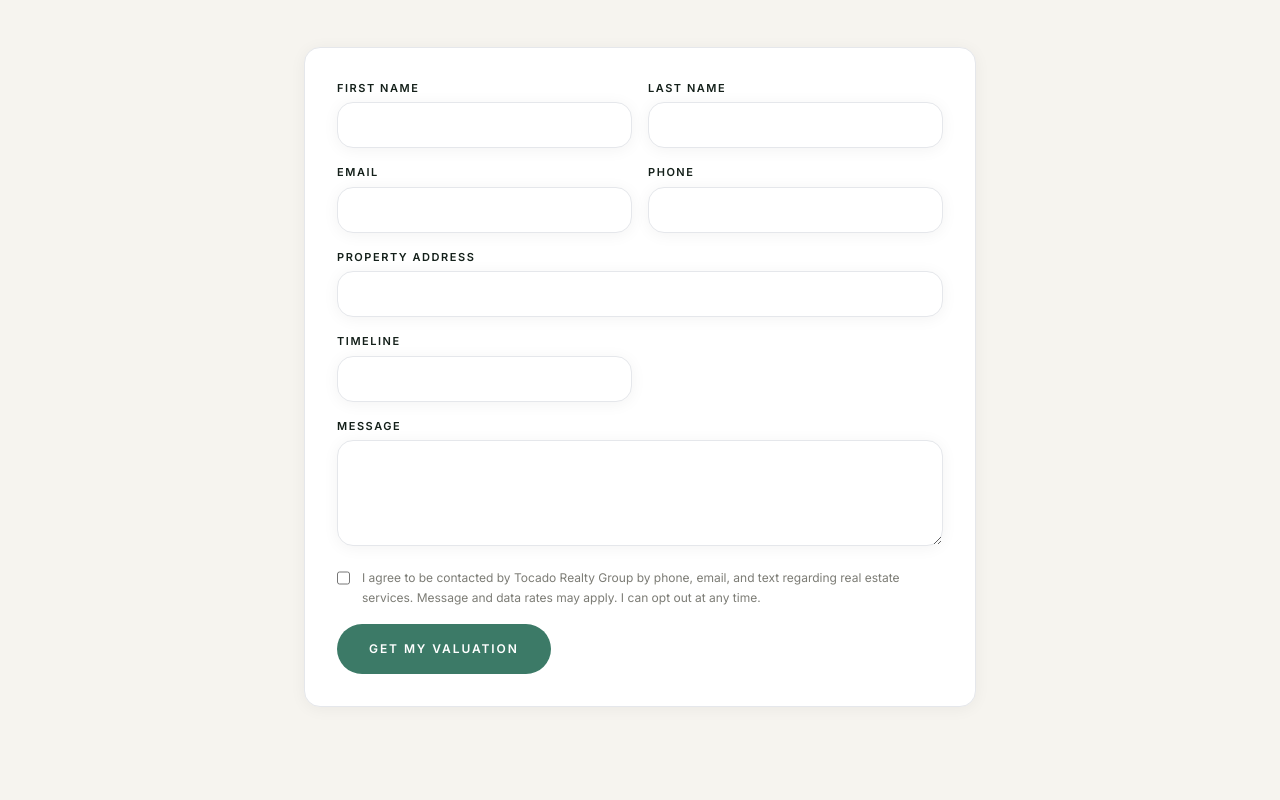
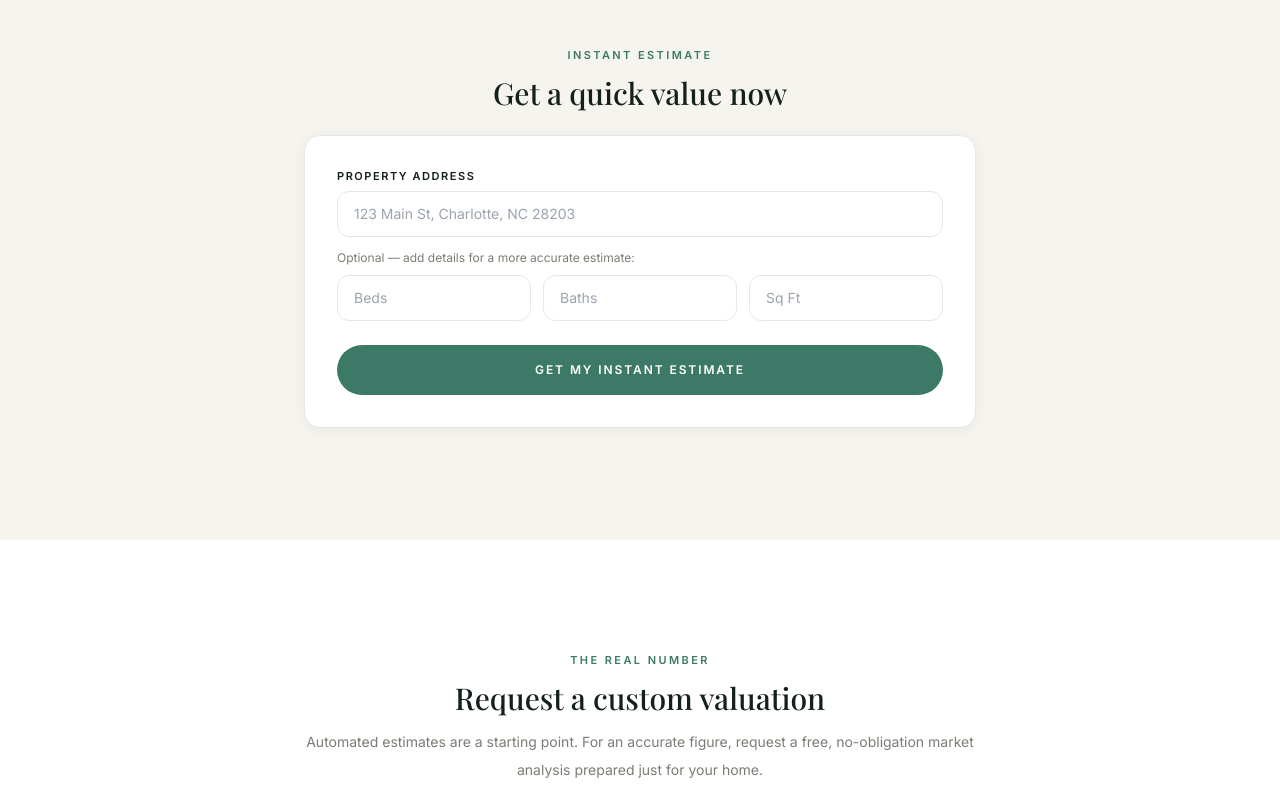
Before and after one commit to AaronPilk/Tocado-Realty-Group-, a Next.js app: page /home-valuation in a window 1280 px wide. Shown: the part 660-1460 px from the top of the page. Built offline with nearby package versions, Linux system fonts and the light colour scheme; no server answers; a web font is replaced by a local one.

Commit message:
Add instant home valuation (RentCast AVM via Cloudflare function)

```diff
--- a/app/home-valuation/page.tsx
+++ b/app/home-valuation/page.tsx
@@ -1,11 +1,13 @@
 import { PageHero } from "@/components/ui/PageHero";
 import { Section } from "@/components/ui/Section";
+import { Eyebrow } from "@/components/ui/Eyebrow";
 import { LeadForm } from "@/components/forms/LeadForm";
+import { InstantValuation } from "@/components/forms/InstantValuation";
 import { buildMetadata } from "@/lib/seo/metadata";
 
 export const metadata = buildMetadata({
   title: "Free Home Valuation",
-  description: "Get a free, no-obligation valuation of your North Carolina home from a team with two decades of experience.",
+  description: "Get an instant estimate of your North Carolina home's value, plus a custom valuation from a team with two decades of experience.",
   path: "/home-valuation",
 });
 
@@ -16,16 +18,37 @@ export default function HomeValuationPage() {
         eyebrow="Free Home Valuation"
         title="What is your home"
         accent="really worth?"
-        body="Get a custom, data-backed valuation — not an automated guess. We'll factor in your home's condition, upgrades, and the current local market."
+        body="Get an instant estimate in seconds — then a precise, custom valuation that factors in your home's condition, upgrades, and the current local market."
         treatment="dark"
       />
+
       <Section className="bg-cream">
-        <div className="mx-auto max-w-2xl rounded-2xl border border-black/5 shadow-float bg-white p-8">
-          <LeadForm
-            leadType="home-valuation"
-            fields={["firstName", "lastName", "email", "phone", "propertyAddress", "timeline", "message"]}
-            submitLabel="Get My Valuation"
-          />
+        <div className="mx-auto max-w-2xl">
+          <div className="mb-6 text-center">
+            <Eyebrow className="block">Instant Estimate</Eyebrow>
+            <h2 className="mt-3 font-serif text-3xl">Get a quick value now</h2>
+          </div>
+          <InstantValuation />
+        </div>
+      </Section>
+
+      <Section id="request" className="bg-white">
+        <div className="mx-auto max-w-2xl">
+          <div className="mb-6 text-center">
+            <Eyebrow className="block">The Real Number</Eyebrow>
+            <h2 className="mt-3 font-serif text-3xl">Request a custom valuation</h2>
+            <p className="mt-3 text-sm leading-7 text-muted">
+              Automated estimates are a starting point. For an accurate figure, request a
+              free, no-obligation market analysis prepared just for your home.
+            </p>
+          </div>
+          <div className="rounded-2xl border border-black/5 bg-cream p-8 shadow-float">
+            <LeadForm
+              leadType="home-valuation"
+              fields={["firstName", "lastName", "email", "phone", "propertyAddress", "timeline", "message"]}
+              submitLabel="Request Custom Valuation"
+            />
+          </div>
         </div>
       </Section>
     </>
--- /dev/null
+++ b/components/forms/InstantValuation.tsx
@@ -0,0 +1,120 @@
+"use client";
+
+import { useState } from "react";
+import { submitLead } from "@/lib/forms/submitLead";
+import { siteConfig } from "@/data/site";
+
+type Result = { price: number; low: number | null; high: number | null };
+
+function money(n: number | null) {
+  if (n == null) return "—";
+  return new Intl.NumberFormat("en-US", { style: "currency", currency: "USD", maximumFractionDigits: 0 }).format(n);
+}
+
+const input =
+  "w-full rounded-xl border border-black/10 bg-white px-4 py-3 text-sm outline-none transition focus:border-orange focus:ring-2 focus:ring-orange/20";
+const label = "mb-1.5 block text-[11px] font-semibold uppercase tracking-[0.14em] text-black/60";
+
+export function InstantValuation() {
+  const [status, setStatus] = useState<"idle" | "loading" | "done" | "error">("idle");
+  const [error, setError] = useState("");
+  const [result, setResult] = useState<Result | null>(null);
+  const [address, setAddress] = useState("");
+  const [beds, setBeds] = useState("");
+  const [baths, setBaths] = useState("");
+  const [sqft, setSqft] = useState("");
+
+  async function onSubmit(e: React.FormEvent) {
+    e.preventDefault();
+    if (!address.trim()) {
+      setError("Please enter your property address.");
+      setStatus("error");
+      return;
+    }
+    setStatus("loading");
+    setError("");
+
+    const p = new URLSearchParams({ address });
+    if (beds) p.set("bedrooms", beds);
+    if (baths) p.set("bathrooms", baths);
+    if (sqft) p.set("squareFootage", sqft);
+
+    // Fire a soft lead so Stephenie sees the interest even if they don't fill the full form
+    submitLead({ leadType: "home-valuation", propertyAddress: address, message: "Used the instant home value tool." });
+
+    try {
+      const res = await fetch(`/api/valuation?${p.toString()}`);
+      const data = await res.json();
+      if (data.error || typeof data.price !== "number") {
+        setError(data.error || "No estimate available for that address.");
+        setStatus("error");
+        return;
+      }
+      setResult(data);
+      setStatus("done");
+    } catch {
+      setError("Couldn't reach the valuation service. Please try again.");
+      setStatus("error");
+    }
+  }
+
+  if (status === "done" && result) {
+    return (
+      <div className="rounded-2xl border border-black/5 bg-white p-8 text-center shadow-float">
+        <p className="text-[11px] font-semibold uppercase tracking-[0.18em] text-orange">Estimated Value</p>
+        <div className="mt-3 font-serif text-5xl text-black md:text-6xl">{money(result.price)}</div>
+        {result.low != null && result.high != null && (
+          <p className="mt-3 text-sm text-muted">
+            Likely range: <span className="font-medium text-black">{money(result.low)} – {money(result.high)}</span>
+          </p>
+        )}
+        <p className="mx-auto mt-5 max-w-md text-[12px] leading-5 text-muted">
+          This is an automated estimate and may differ from your home&apos;s true market value.
+          For a precise, no-obligation valuation, {siteConfig.founder.name.split(" ")[0]} will prepare a
+          custom market analysis.
+        </p>
+        <div className="mt-6 flex flex-col items-center justify-center gap-3 sm:flex-row">
+          <a href="#request" className="rounded-full bg-orange px-7 py-3.5 text-[12px] font-semibold uppercase tracking-[0.16em] text-white transition-all hover:bg-black hover:shadow-lg">
+            Get My Precise Valuation
+          </a>
+          <button
+            onClick={() => { setStatus("idle"); setResult(null); }}
+            className="rounded-full border border-black/15 px-7 py-3.5 text-[12px] font-semibold uppercase tracking-[0.16em] text-black/70 transition hover:border-black"
+          >
+            Try Another Address
+          </button>
+        </div>
+      </div>
+    );
+  }
+
+  return (
+    <form onSubmit={onSubmit} className="rounded-2xl border border-black/5 bg-white p-6 shadow-float md:p-8">
+      <div>
+        <label className={label}>Property Address</label>
+        <input
+          value={address}
+          onChange={(e) => setAddress(e.target.value)}
+          placeholder="123 Main St, Charlotte, NC 28203"
+          className={input}
+        />
+      </div>
+      <p className="mt-3 text-[12px] text-muted">Optional — add details for a more accurate estimate:</p>
+      <div className="mt-2 grid grid-cols-3 gap-3">
+        <input value={beds} onChange={(e) => setBeds(e.target.value)} inputMode="numeric" placeholder="Beds" className={input} />
+        <input value={baths} onChange={(e) => setBaths(e.target.value)} inputMode="numeric" placeholder="Baths" className={input} />
+        <input value={sqft} onChange={(e) => setSqft(e.target.value)} inputMode="numeric" placeholder="Sq Ft" className={input} />
+      </div>
+
+      {status === "error" && <p className="mt-4 text-sm text-orange">{error}</p>}
+
+      <button
+        type="submit"
+        disabled={status === "loading"}
+        className="mt-6 w-full rounded-full bg-orange px-8 py-4 text-[12px] font-semibold uppercase tracking-[0.16em] text-white transition-all hover:bg-black hover:shadow-lg disabled:opacity-60"
+      >
+        {status === "loading" ? "Estimating…" : "Get My Instant Estimate"}
+      </button>
+    </form>
+  );
+}
```
Also changed, not shown: 2 other files (tests, documents, lock files or other folders).
